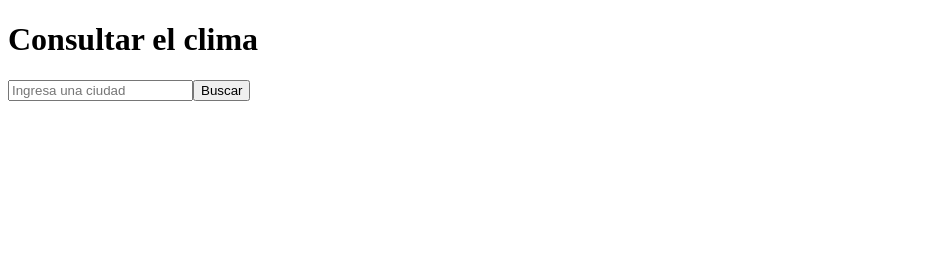
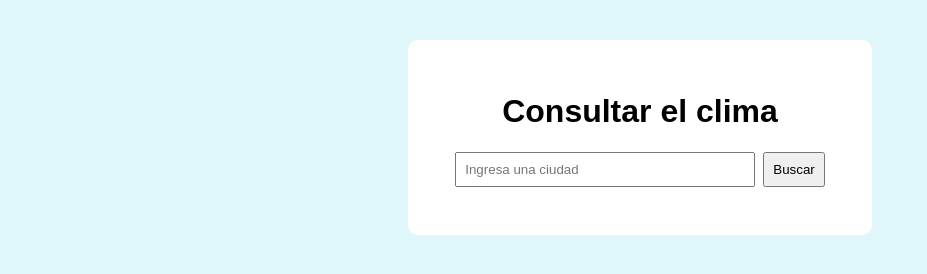
Before and after one commit to SebbastianMartins/App_Clima, a plain HTML site: page index.html in a window 1280 px wide. Shown: the whole page, without its empty margins (0-927 px from the left). Drawn offline with Linux system fonts and the light colour scheme.

Commit message:
estilos del proyecto

```diff
--- a/index.html
+++ b/index.html
@@ -14,7 +14,7 @@
         <form id="wheaterForm"><input type="text" id="cityInput" placeholder="Ingresa una ciudad" required /><button
                 type="submit">Buscar</button>
             </form>
-            <div id="wheatherResult"></div>
+            <div id="weatherResult"></div>
     </div>
 <script src="./script.js"></script>
 </body>
--- a/style.css
+++ b/style.css
@@ -0,0 +1,30 @@
+body {
+    font-family: Arial, Helvetica, sans-serif;
+    background-color: #e0f7fa;
+    text-align: center;
+    padding: 2rem;
+}
+
+.container {
+    background: white;
+    padding: 2rem;
+    border-radius: 10px;
+    max-width: 400px;
+    margin: auto;
+    box-shadow: 0 0 10px rgba(0,0,0,0,1);
+}
+
+input {
+    padding: 0.5rem;
+    width: 70%;
+}
+
+button {
+    padding:0.5rem;
+    margin-left:0.5rem;
+    cursor: pointer;
+}
+
+#weatherResult {
+    margin-top: 1rem;
+}
```
